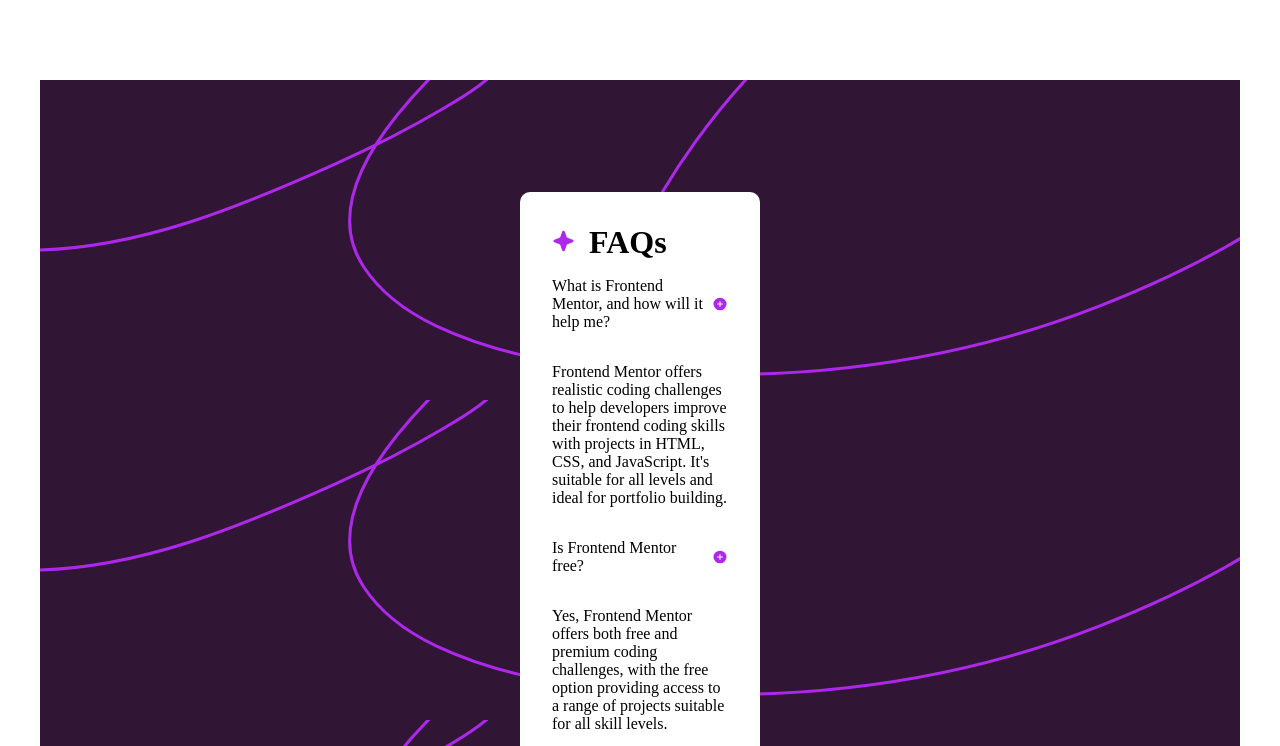
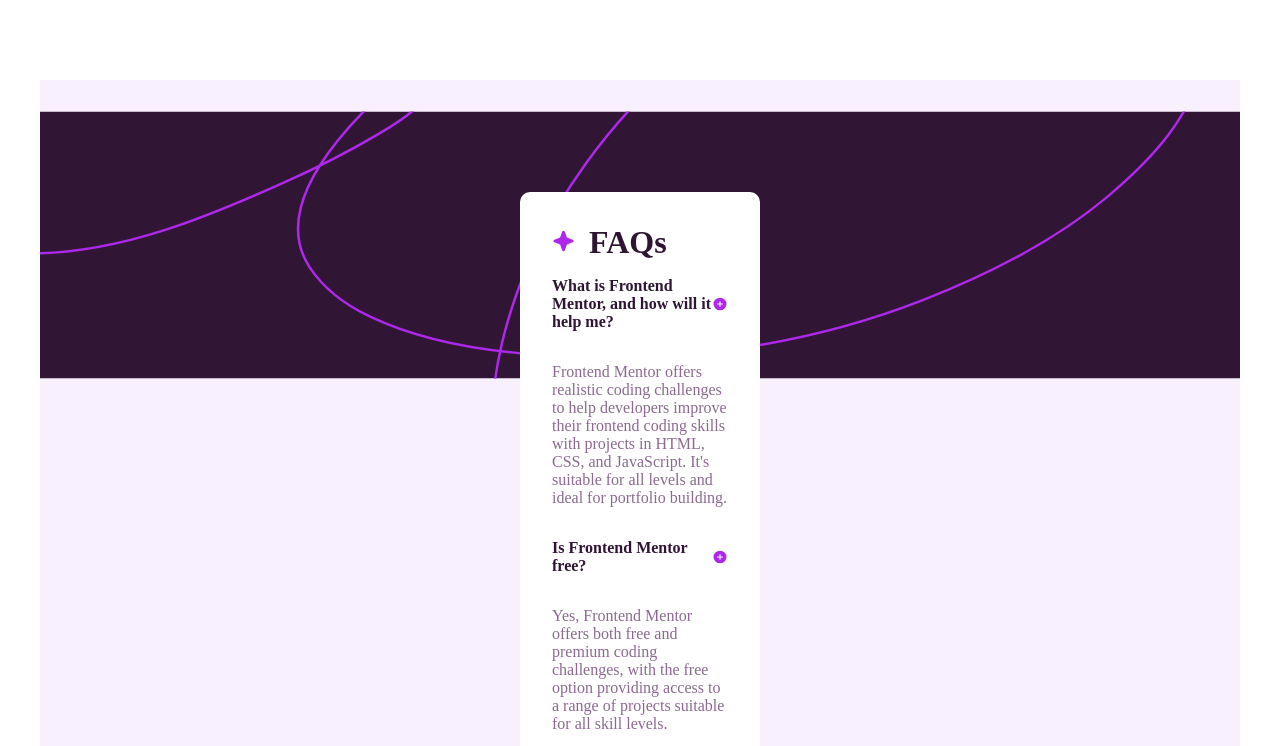
Before and after one commit to Samreensaba/faq-accordion-main, a plain HTML site: page index.html in a window 1280 px wide. Shown: the top 746 px of the page. Drawn offline with Linux system fonts and the light colour scheme.

Commit message:
styles updated

```diff
--- a/index.html
+++ b/index.html
@@ -18,7 +18,12 @@
       .container {
         margin: 5rem 2rem;
         padding: 7rem 30rem;
-        background: url("./assets/images/background-pattern-desktop.svg");
+        background: url("./assets/images/background-pattern-desktop.svg")
+            no-repeat top,
+          hsl(275, 100%, 97%);
+        background-size: 100% 25%, 100% 100%;
+        background-position: top, bottom;
+        color: hsl(292, 16%, 49%);
       }
       .section {
         padding: 2rem;
@@ -27,6 +32,7 @@
       }
       .heading {
         display: inline;
+        color: hsl(292, 42%, 14%);
       }
       .img {
         width: 23px;
@@ -36,6 +42,8 @@
         display: flex;
         align-items: center;
         justify-content: space-between;
+        color: hsl(292, 42%, 14%);
+        font-weight: bold;
       }
       .plusMinus {
         width: 16px;
```
